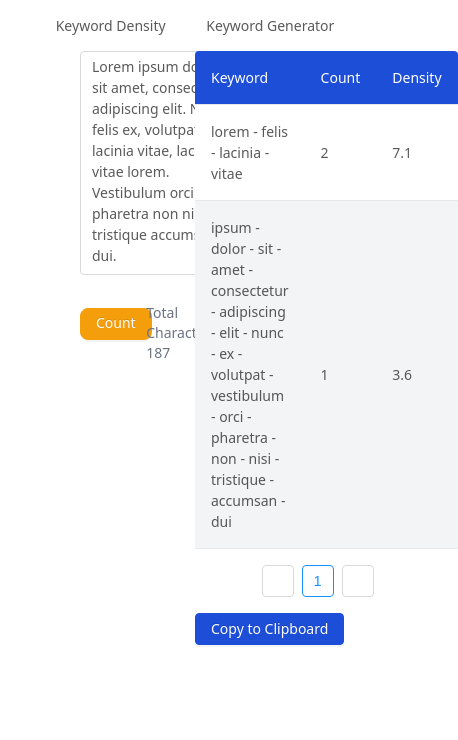
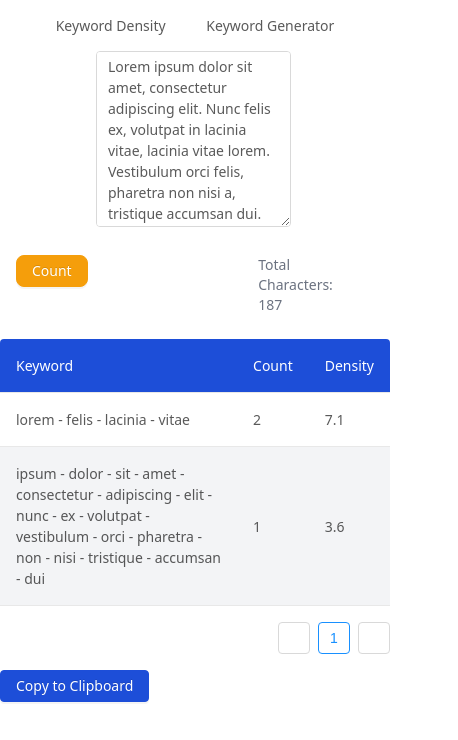
Before and after one commit to sevvalkaplannn/Keyword-Generator, a Vue app: page /keyword-density in a window 390 px wide. Shown: the top 740 px of the page, 458 px wide, since content can reach past the window. Built offline with nearby package versions, Linux system fonts and the light colour scheme; what vue-clipboard2 would draw is missing.

Commit message:
feat(ONB-204):Responsive design handled.

```diff
--- a/public/tailwind.config.js
+++ b/public/tailwind.config.js
@@ -4,6 +4,12 @@ module.exports = {
     content: ['./src/**/*.{vue,js,ts,jsx,tsx}'],
     theme: {
         extend: {},
+        screens: {
+            'sm': '576px',
+            'md': '768px',
+            'lg': '992px',
+            'xl': '1200px',
+          },
     },
     plugins: [],
-};3
+};
--- a/src/components/KeywordTable.vue
+++ b/src/components/KeywordTable.vue
@@ -158,7 +158,7 @@ export default {
   @apply bg-blue-700 text-white;
 }
 :deep .ant-btn-primary {
-  @apply bg-blue-700 border-blue-700;
+  @apply bg-blue-700 border-blue-700 md:absolute md:bottom-4;
 }
 :deep .default-row {
   @apply bg-white;
@@ -169,6 +169,6 @@ export default {
 }
 
 .ma-table {
-  @apply w-11/12;
+  @apply absolute top-72 -left-full lg:w-11/12 sm:top-0 md:absolute md:w-9/12 md:left-14 sm:absolute sm:w-7/12 sm:left-16;
 }
 </style>
--- a/src/components/KeywordText.vue
+++ b/src/components/KeywordText.vue
@@ -60,15 +60,15 @@ export default {
 
 <style scoped>
 .convertButton {
-  @apply left-20 relative bg-yellow-500 border-yellow-500 text-white rounded-lg h-8;
+  @apply absolute left-4 lg:left-20 lg:relative bg-yellow-500 border-yellow-500 text-white rounded-lg lg:h-8 md:absolute md:left-10 sm:left-10;
 }
 :deep .ant-btn-primary:hover {
   @apply bg-yellow-400 border-yellow-400;
 }
 :deep textarea.ant-input {
-  @apply relative h-56 min-h-0 w-10/12 left-20;
+  @apply w-96 left-24 lg:relative lg:h-56 lg:min-h-0 lg:w-10/12 lg:left-20 md:left-8 md:h-44 sm:left-8 h-44;
 }
 .characterCount {
-  @apply absolute text-sm text-gray-500;
+  @apply absolute left-28 lg:absolute text-sm text-gray-500 md:text-xs md:absolute md:left-3 sm:absolute sm:text-xs;
 }
 </style>
--- a/src/pages/keyword-density/KeywordDensity.vue
+++ b/src/pages/keyword-density/KeywordDensity.vue
@@ -1,10 +1,10 @@
 <template>
   <div>
     <a-row>
-      <a-col :span="12">
+      <a-col :span="12" class="ma-left-side">
         <keyword-text :initialText="keywordText" @update-text="updateKeywordText" />
       </a-col>
-      <a-col :span="12">
+      <a-col :span="12" class="ma-right-side">
         <keyword-table :text="keywordText" />
       </a-col>
     </a-row>
```
